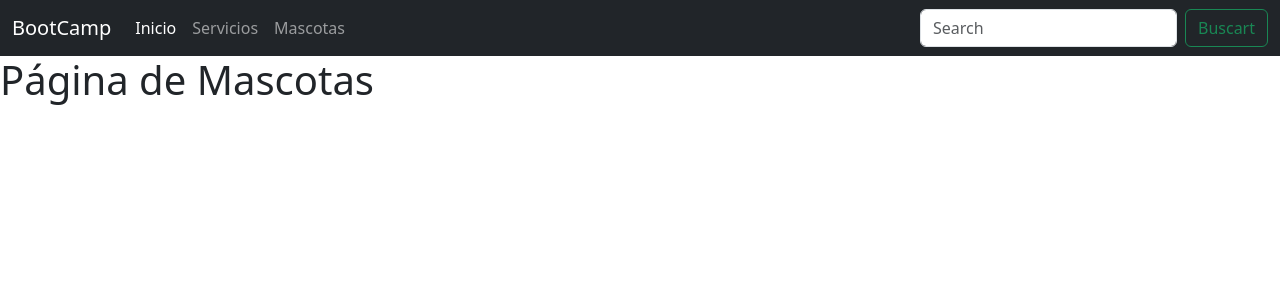
After one commit to edwardring/crudmascotasam, a Node server app: page /mascotas in a window 1280 px wide. The commit adds this page. Shown: the top 300 px of the page. Run offline with Node 20, Linux system fonts and the light colour scheme.

Commit message:
Inicio modulo mascotas

```diff
--- a/app.js
+++ b/app.js
@@ -9,8 +9,9 @@ app.set('views', __dirname + '/views');
 /* middleware para contenido estatico */
 app.use(express.static(__dirname + '/public'));
 
-/* rutas web */
+/* enrutamiento del proyecto  */
 app.use('/', require('./router/rutasweb'));
+app.use('/mascotas', require('./router/mascotas'));
 
 
 /* direccionar a vista 404 cuando se presente el error 404 */
--- /dev/null
+++ b/router/mascotas.js
@@ -0,0 +1,8 @@
+const express = require('express')
+const router = express.Router();
+
+router.get("/", (req, res)=>{
+    res.render('mascotas', {titulo: "Página de Mascotas"});
+});
+
+module.exports = router;
--- /dev/null
+++ b/views/mascotas.ejs
@@ -0,0 +1,5 @@
+<%- include('template/header', {tituloWeb: 'Página de Mascotas'}); %>
+
+    <h1><%= titulo %></h1>
+
+<%- include('template/footer'); %>
--- a/views/template/header.ejs
+++ b/views/template/header.ejs
@@ -9,7 +9,7 @@
 <body>
     <nav class="navbar navbar-expand-md navbar-dark bg-dark">
         <div class="container-fluid">
-          <a class="navbar-brand" href="/">Mascotas</a>
+          <a class="navbar-brand" href="/">BootCamp</a>
           <button class="navbar-toggler" type="button" data-bs-toggle="collapse" data-bs-target="#navbarSupportedContent" aria-controls="navbarSupportedContent" aria-expanded="false" aria-label="Toggle navigation">
             <span class="navbar-toggler-icon"></span>
           </button>
```
